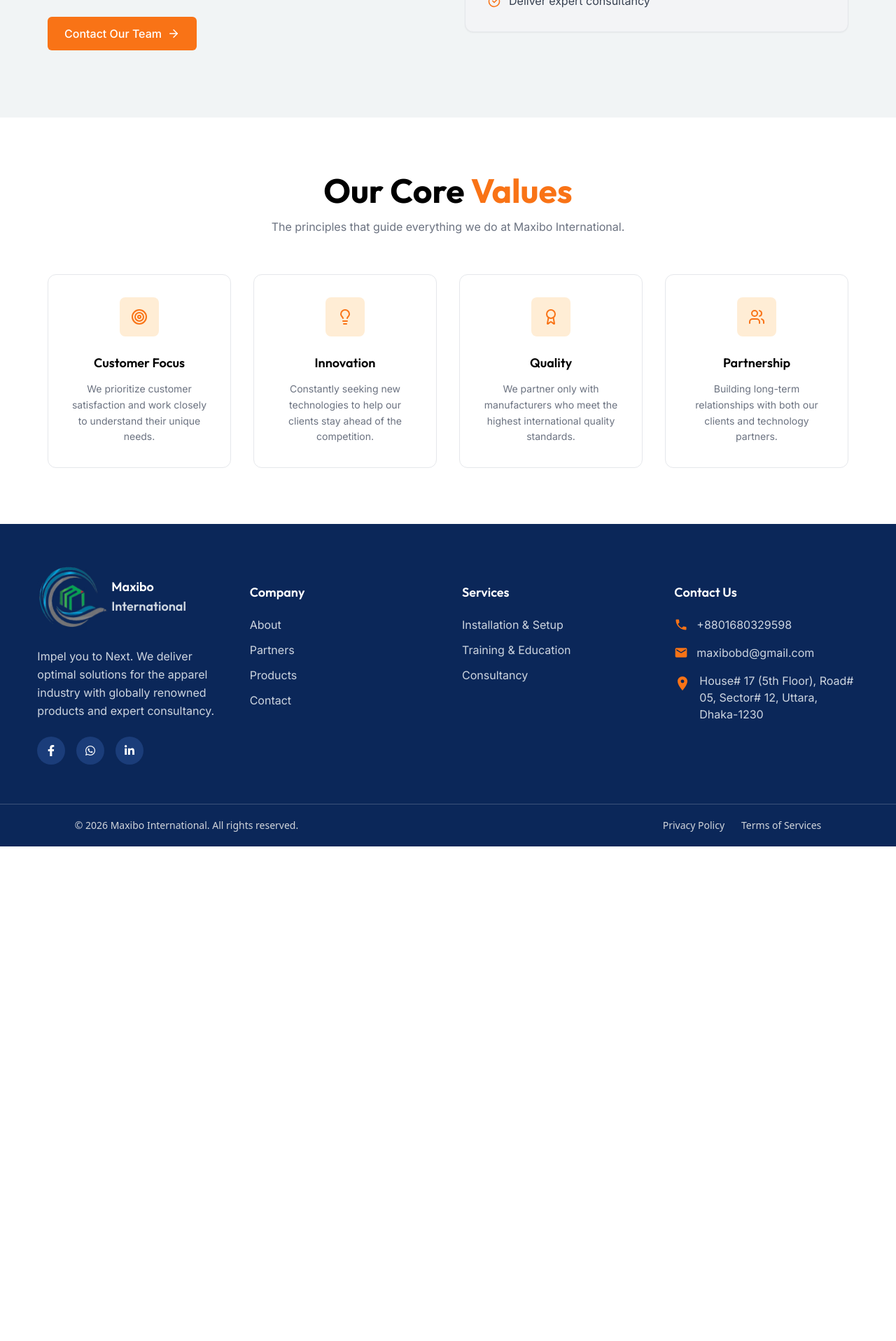
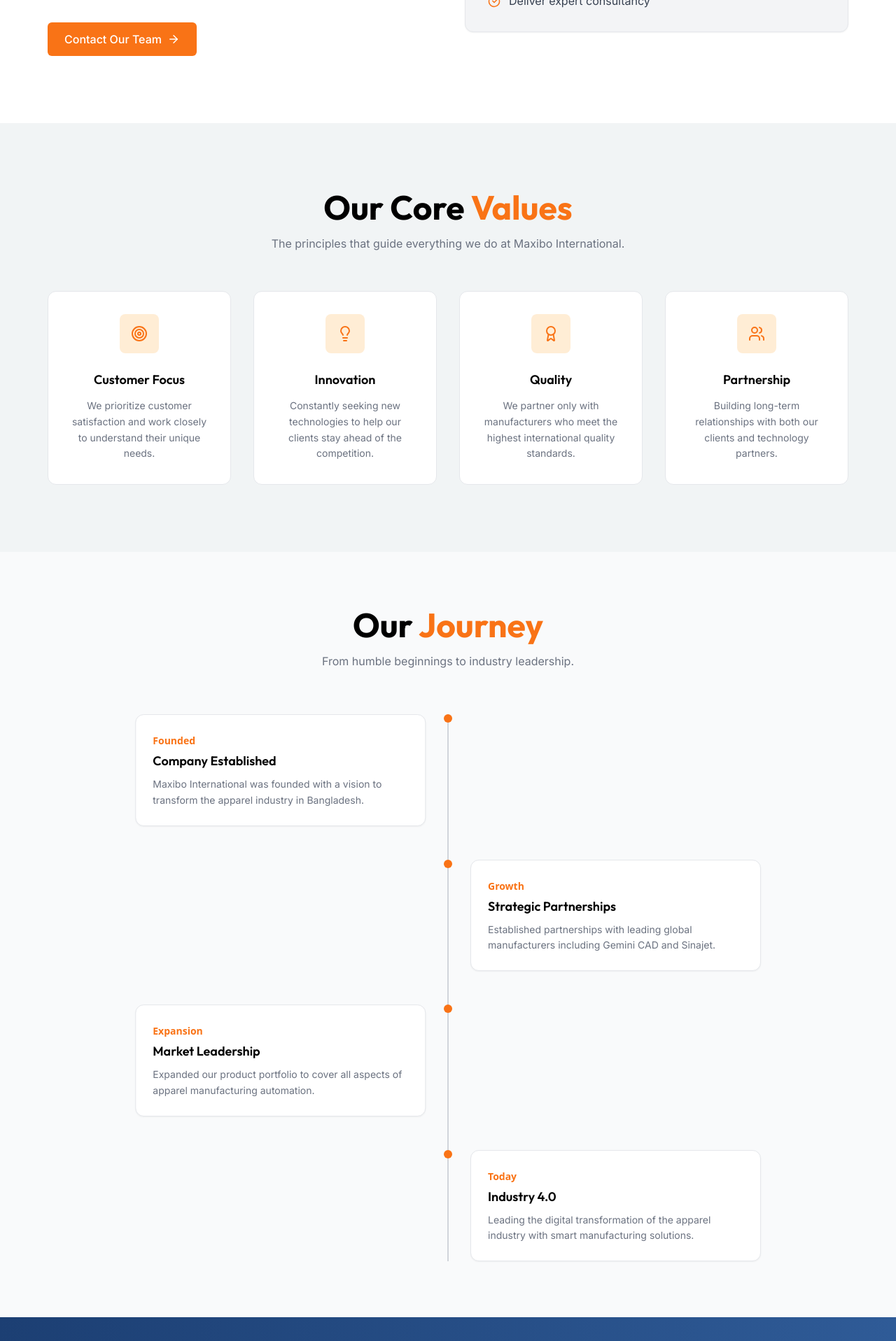
Before and after one commit to siam41sarker/maxibo_international, a React (Vite) app: page /about in a window 1280 px wide. Shown: the part 880-2797 px from the top of the page at 70% size. Before the commit the page ends 2090 px from the top, so only its background shows below. Built offline with nearby package versions, Linux system fonts and the light colour scheme.

Commit message:
about us page completed

```diff
--- a/index.html
+++ b/index.html
@@ -2,7 +2,7 @@
 <html lang="en">
   <head>
     <meta charset="UTF-8" />
-    <link rel="icon" type="image/svg+xml" href="/vite.svg" />
+    <link rel="icon" type="image/svg+xml" href="/src/assets/logo.png" />
     <meta name="viewport" content="width=device-width, initial-scale=1.0" />
     <title>maxibo_international</title>
   </head>
--- a/public/about.json
+++ b/public/about.json
@@ -38,7 +38,7 @@
     {
       "year": "Growth",
       "title": "Strategic Partnerships",
-      "description": "Established partnerships with leading global manufacturers including Gemini CAD, Sinajet, and Konsan."
+      "description": "Established partnerships with leading global manufacturers including Gemini CAD and Sinajet."
     },
     {
       "year": "Expansion",
--- /dev/null
+++ b/src/Components/AboutCTA/AboutCTA.jsx
@@ -0,0 +1,34 @@
+const AboutCTA = () => {
+  return (
+     <section className="w-full bg-[#F9FAFB] py-24 px-6">
+      {/* Card */}
+      <div className="max-w-4xl mx-auto bg-white rounded-2xl shadow-[0_10px_30px_rgba(0,0,0,0.15)] border border-gray-200 p-10 md:p-14 text-center">
+
+        {/* Title */}
+        <h2 className="font-outfit text-3xl md:text-4xl lg:text-5xl font-bold text-gray-800 mb-5">
+          Ready To {" "}
+          <span className="text-orange-500">Partner </span>With Us?
+        </h2>
+
+        {/* Description */}
+        <p className="font-inter text-gray-500 text-base md:text-lg mb-10 max-w-2xl mx-auto leading-relaxed">
+          Let's discuss how Maxibo International can help transform your manufacturing operations.
+        </p>
+
+        {/* Buttons */}
+        <div className="flex flex-col sm:flex-row justify-center gap-4">
+
+          {/* Primary Button */}
+          <button className="bg-orange-500 hover:bg-orange-600 text-white font-inter font-semibold px-8 py-3 rounded-xl transition">
+            Contact Us →
+          </button>
+          {/* Secondary Button */}
+          <button className="border-2 border-gray-400 text-gray-700 hover:bg-[#0E2A50] hover:text-white hover:border-[#0E2A50] font-inter font-semibold px-8 py-3 rounded-xl transition">
+           View Our Partners
+          </button>
+        </div>
+      </div>
+    </section>
+  )
+}
+export default AboutCTA
--- a/src/Components/CompanyOverview/CompanyOverview.jsx
+++ b/src/Components/CompanyOverview/CompanyOverview.jsx
@@ -13,12 +13,12 @@
   }, []);
 
   return (
-    <section className="bg-[#F1F4F5] py-24 px-4">
+    <section className="bg-white py-24 px-4">
       <div className="lg:w-11/12 mx-auto grid lg:grid-cols-2 gap-12 items-start">
 
         {/* LEFT SIDE */}
         <div>
-          <h2 className="text-3xl md:text-4xl font-bold font-outfit mb-6">
+          <h2 className="text-3xl md:text-5xl font-bold font-outfit mb-6">
             Company <span className="text-orange-500">Overview</span>
           </h2>
 
--- /dev/null
+++ b/src/Components/Leadership/Leadership.jsx
@@ -0,0 +1,67 @@
+import { User, Phone, Mail } from "lucide-react";
+import profileImage from "../../assets/unnamed.jpg";
+
+const Leadership = () => {
+  return (
+    <section className="w-full bg-gradient-to-r from-[#1c3f73] to-[#2f5b97] py-20 px-6 md:px-12 lg:px-20">
+      <div className="lg:w-11/12 mx-auto">
+
+        {/* Heading */}
+        <div className="flex flex-col gap-6 items-center text-center">
+          <h2 className="text-3xl md:text-5xl font-bold font-outfit text-white">
+            Our <span className="text-orange-500">Leadership</span>
+          </h2>
+
+          <p className="text-gray-200 font-inter max-w-xl mx-auto">
+            Meet the team driving innovation in Bangladesh's apparel industry.
+          </p>
+        </div>
+
+        {/* Card */}
+        <div className="w-full lg:w-11/12 2xl:w-1/2 mt-10 bg-[#385E95] border border-gray-400 rounded-2xl p-8 flex flex-col md:flex-row items-center  gap-8 mx-auto">
+
+          {/* Text Content */}
+          <div className="flex flex-col gap-6 flex-1">
+            {/* Icon */}
+            <div className="w-16 h-16 rounded-full bg-[#4b6fa5] flex items-center justify-center">
+              <User className="text-orange-500 w-8 h-8" />
+            </div>
+
+            {/* Name */}
+            <h3 className="text-white text-2xl md:text-3xl lg:text-4xl font-outfit font-semibold">
+              Istiak Ahmmed
+            </h3>
+
+            {/* Position */}
+            <span className="text-orange-500 font-semibold text-xl md:text-2xl font-outfit">
+              CEO
+            </span>
+
+            {/* Contact */}
+            <div className="flex items-center gap-2 text-gray-200 text-base font-inter">
+              <Phone size={24} className="text-orange-500" />
+              +8801680 329598
+            </div>
+
+            <div className="flex items-center gap-2 text-gray-200 text-base font-inter">
+              <Mail size={24} className="text-orange-500" />
+              maxibobd@gmail.com
+            </div>
+          </div>
+
+          {/* Image */}
+          <div className="w-full md:w-1/2 flex justify-center items-center">
+            <img
+              className="w-full h-auto object-cover rounded-xl"
+              src={profileImage}
+              alt="profile"
+            />
+          </div>
+
+        </div>
+      </div>
+    </section>
+  );
+};
+
+export default Leadership;
--- /dev/null
+++ b/src/Components/OurJourney/OurJourney.jsx
@@ -0,0 +1,85 @@
+import { useEffect, useState } from "react";
+
+const OurJourney = () => {
+  const [timeline, setTimeline] = useState([]);
+
+  useEffect(() => {
+    fetch("/about.json")
+      .then((res) => res.json())
+      .then((data) => setTimeline(data.timeline));
+  }, []);
+
+  return (
+    <section className="bg-[#F9FAFB] py-20 px-4">
+      <div className="max-w-6xl mx-auto">
+
+        {/* Heading */}
+        <div className="text-center mb-16">
+          <h2 className="text-3xl md:text-5xl font-bold font-outfit">
+            Our <span className="text-orange-500">Journey</span>
+          </h2>
+
+          <p className="mt-4 text-gray-500 font-inter max-w-xl mx-auto">
+            From humble beginnings to industry leadership.
+          </p>
+        </div>
+
+        {/* Timeline */}
+        <div className="relative">
+
+          {/* Vertical line */}
+          <div className="absolute left-4 md:left-1/2 md:-translate-x-1/2 h-full w-[2px] bg-gray-300"></div>
+
+          <div className="space-y-12">
+
+            {timeline.map((item, index) => {
+              const isLeft = index % 2 === 0;
+
+              return (
+                <div key={index} className="relative">
+
+                  {/* Dot */}
+                  <div className="absolute left-4 md:left-1/2 md:-translate-x-1/2 w-3 h-3 bg-orange-500 rounded-full z-10"></div>
+
+                  {/* Card */}
+                  <div
+                    className={`
+                      ml-12 md:ml-0
+                      w-[85%] md:w-[36%]
+                      bg-white border border-gray-200 rounded-xl p-6 shadow-sm
+                      transition-all duration-300
+                      hover:-translate-y-1 hover:shadow-xl hover:border-orange-400
+                      ${
+                        isLeft
+                          ? "md:ml-[calc(50%-2rem)] md:-translate-x-full"
+                          : "md:ml-[calc(50%+2rem)]"
+                      }
+                    `}
+                  >
+
+                    <span className="text-orange-500 text-sm font-semibold">
+                      {item.year}
+                    </span>
+
+                    <h3 className="text-lg font-semibold font-outfit mt-1">
+                      {item.title}
+                    </h3>
+
+                    <p className="text-gray-500 text-sm font-inter mt-2 leading-relaxed">
+                      {item.description}
+                    </p>
+
+                  </div>
+                </div>
+              );
+            })}
+
+          </div>
+        </div>
+
+      </div>
+    </section>
+  );
+};
+
+export default OurJourney;
--- a/src/Components/WhyChoose/OurCoreValues.jsx
+++ b/src/Components/WhyChoose/OurCoreValues.jsx
@@ -20,9 +20,9 @@
   }, []);
 
   return (
-    <section className="relative z-20 my-10 sm:my-10 md:my-20  px-4">
+    <section className="relative bg-[#F1F4F5]  py-24 px-4">
 
-      <div className="lg:w-11/12 mx-auto mt-20">
+      <div className="lg:w-11/12 mx-auto">
 
         {/* heading */}
         <div className="text-center mb-14">
--- a/src/Pages/About/About.jsx
+++ b/src/Pages/About/About.jsx
@@ -1,5 +1,9 @@
+import AboutCTA from "../../Components/AboutCTA/AboutCTA";
 import Banner from "../../Components/Banner/Banner";
 import CompanyOverview from "../../Components/CompanyOverview/CompanyOverview";
+import Leadership from "../../Components/Leadership/Leadership";
+import OurJourney from "../../Components/OurJourney/OurJourney.JSX";
+
 import OurCoreValues from "../../Components/WhyChoose/OurCoreValues";
 const About = () => {
   return (
@@ -22,6 +26,9 @@
       />
     <CompanyOverview></CompanyOverview>
     <OurCoreValues></OurCoreValues>
+    <OurJourney></OurJourney>
+    <Leadership></Leadership>
+    <AboutCTA></AboutCTA>
     </div>
   );
 };
```
Also changed, not shown: src/assets/unnamed.jpg (added).
